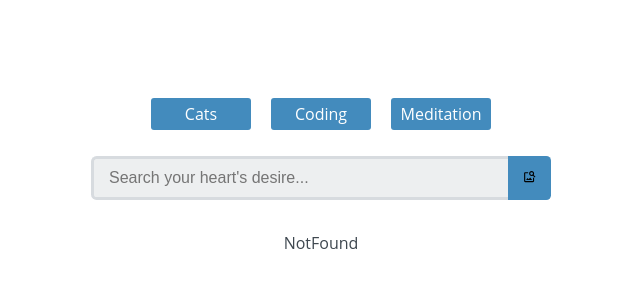
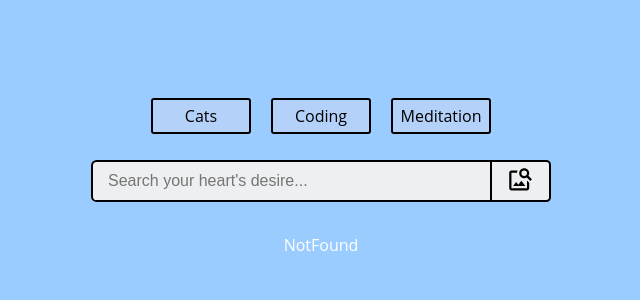
Before and after one commit to dantasyisland/react-flickr-page, a React (Create React App) app: page /cats in a window 1280 px wide. Shown: the top 300 px of the page, without its empty margins (319-959 px from the left). Built offline with nearby package versions, Linux system fonts and the light colour scheme; no server answers.

Commit message:
updated css - tidied up code

```diff
--- a/reference/css/index.css
+++ b/reference/css/index.css
@@ -1,7 +1,7 @@
 body {
   text-align: center;
   font-family: 'Open Sans', sans-serif;
-  color: #3f4850;
+  color: #70b8f7;
 }
 
 h2 {
@@ -49,7 +49,7 @@ input {
   width: 100%;
   margin-bottom: 1em;
 }
-
+/* here */
 .main-nav a {
   display: block;
   background: #438bbd;
@@ -93,7 +93,7 @@ input {
   width: 100%;
 }
 
-@media only screen and (max-width: 767px)  {
+@media only screen and (max-width: 767px) {
   body {
     padding-top: 2em;
   }
@@ -103,7 +103,7 @@ input {
   }
 }
 
-@media only screen and (min-width: 768px)  {
+@media only screen and (min-width: 768px) {
   body {
     padding-top: 4em;
   }
--- a/src/AppScratch.js
+++ /dev/null
@@ -1 +0,0 @@
-this.searchTags(this.props.match.params.query);
--- a/src/components/SearchForm.js
+++ b/src/components/SearchForm.js
@@ -1,16 +1,18 @@
-import React, {Component} from 'react';
-import {MdImageSearch} from 'react-icons/md';
+import React, { Component } from 'react';
+import { MdImageSearch } from 'react-icons/md';
 
 class SearchForm extends Component {
   constructor(props) {
     super(props);
+
+    this.textInput = React.createRef();
 
     this.state = {
       searchText: '',
     };
 
     this.onSearchChange = (e) => {
-      this.setState({searchText: e.target.value});
+      this.setState({ searchText: e.target.value });
     };
 
     this.onSubmit = (e) => {
@@ -19,10 +21,8 @@ class SearchForm extends Component {
       let path = `/results/${this.state.searchText}`;
       this.props.searchTags(this.state.searchText);
       this.props.history.push(path);
-      this.setState({searchText: ''});
     };
   }
-
 
   render() {
     return (
@@ -40,7 +40,7 @@ class SearchForm extends Component {
             id='submit'
             className='search-button'
           >
-            <MdImageSearch />
+            <MdImageSearch className='search-icon' />
           </button>
         </form>
       </div>
--- a/src/css/index.css
+++ b/src/css/index.css
@@ -1,13 +1,15 @@
 body {
   text-align: center;
   font-family: 'Open Sans', sans-serif;
-  color: #3f4850;
+  background-color: rgba(30, 143, 255, 0.446);
+  color: #fff;
 }
 
 h2 {
   font-size: 2em;
   margin: 52px 0 40px;
   text-transform: capitalize;
+  color: black;
 }
 
 ul {
@@ -24,22 +26,26 @@ a {
   display: flex;
   margin: 0 auto 32px;
 }
-
+/* HERE */
 .search-form button {
   outline: none;
-  background-color: #438bbd;
-  border: none;
+  background-color: #edeff0;
+  border: 2px solid #000000;
   padding: 0px 15px;
   border-radius: 0 0.35em 0.35em 0;
   cursor: pointer;
 }
-
+/* Here */
+.search-icon {
+  font-size: 2em;
+}
+/* Here */
 input {
   font-size: 1em;
   width: 100%;
   background-color: #edeff0;
   padding: 10px 15px;
-  border: 3px solid #d7dbdf;
+  border: 2px solid #000000;
   border-right: none;
   border-radius: 0.35em 0 0 0.35em;
   outline: none;
@@ -50,12 +56,14 @@ input {
   margin-bottom: 1em;
 }
 
+/* Custom CSS for navlinks */
 .main-nav a {
   display: block;
-  background: #438bbd;
+  background: #b4d1fa;
   border-radius: 3px;
+  border: 2px solid black;
   padding: 5px;
-  color: #fff;
+  color: rgb(0, 0, 0);
 }
 
 .main-nav .active,
@@ -77,17 +85,25 @@ input {
   height: 165px;
   overflow: hidden;
   margin-bottom: 15px;
+  border: 2px solid black;
+  border-radius: 40px;
+}
+
+.photo-container ul li:hover {
+  width: 240px;
+  height: 185px;
+  transition: height 0.6s, width 0.6s;
 }
 
 .photo-container ul img {
   width: 100%;
   height: 100%;
   transform: scale(1);
-  transition: transform 0.4s;
+  transition: transform 0.7s;
 }
 
 .photo-container li:hover img {
-  transform: scale(1.9);
+  transform: scale(1.2);
 }
 
 .photo-container .not-found {
--- a/src/index.js
+++ b/src/index.js
@@ -1,8 +1,8 @@
 import React from 'react';
 import ReactDOM from 'react-dom';
-import './css/index.css'
+import './css/index.css';
 import App from './App';
-import {BrowserRouter} from 'react-router-dom'
+import { BrowserRouter } from 'react-router-dom';
 ReactDOM.render(
   <React.StrictMode>
     <BrowserRouter>
```
Also changed, not shown: src/App2.js (deleted, +0 -35 lines), src/components/MainNav.js (+6 -2 lines), src/setupTests.js (deleted, +0 -5 lines), 1 other file (tests, documents, lock files or other folders).
